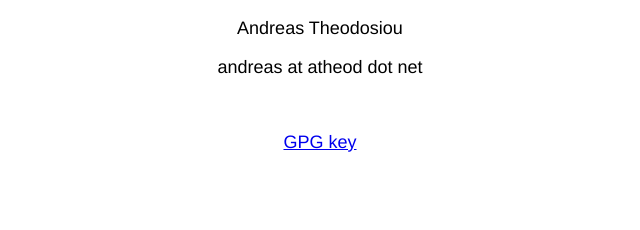
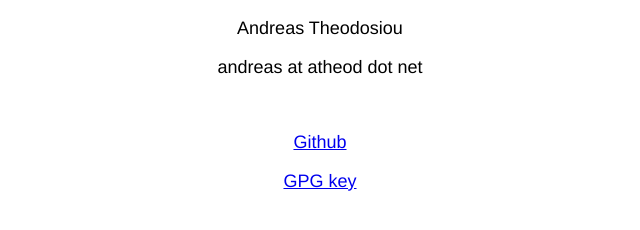
Before and after one commit to MajorBiscuit/MajorBiscuit.github.io, a plain HTML site: page info.html in a window 1280 px wide. Shown: the whole page, without its empty margins (320-960 px from the left). Drawn offline with Linux system fonts and the light colour scheme.

Commit message:
Add link to Github profile in info.html

```diff
--- a/info.html
+++ b/info.html
@@ -11,6 +11,7 @@
         <p>Andreas Theodosiou</p>
         <p>andreas at atheod dot net</p>
         <br>
+        <p><a href="https://github.com/MajorBiscuit">Github</a></p>
         <p><a href="atheod_pub.asc">GPG key</a></p>
     </body>
 </html>
```
